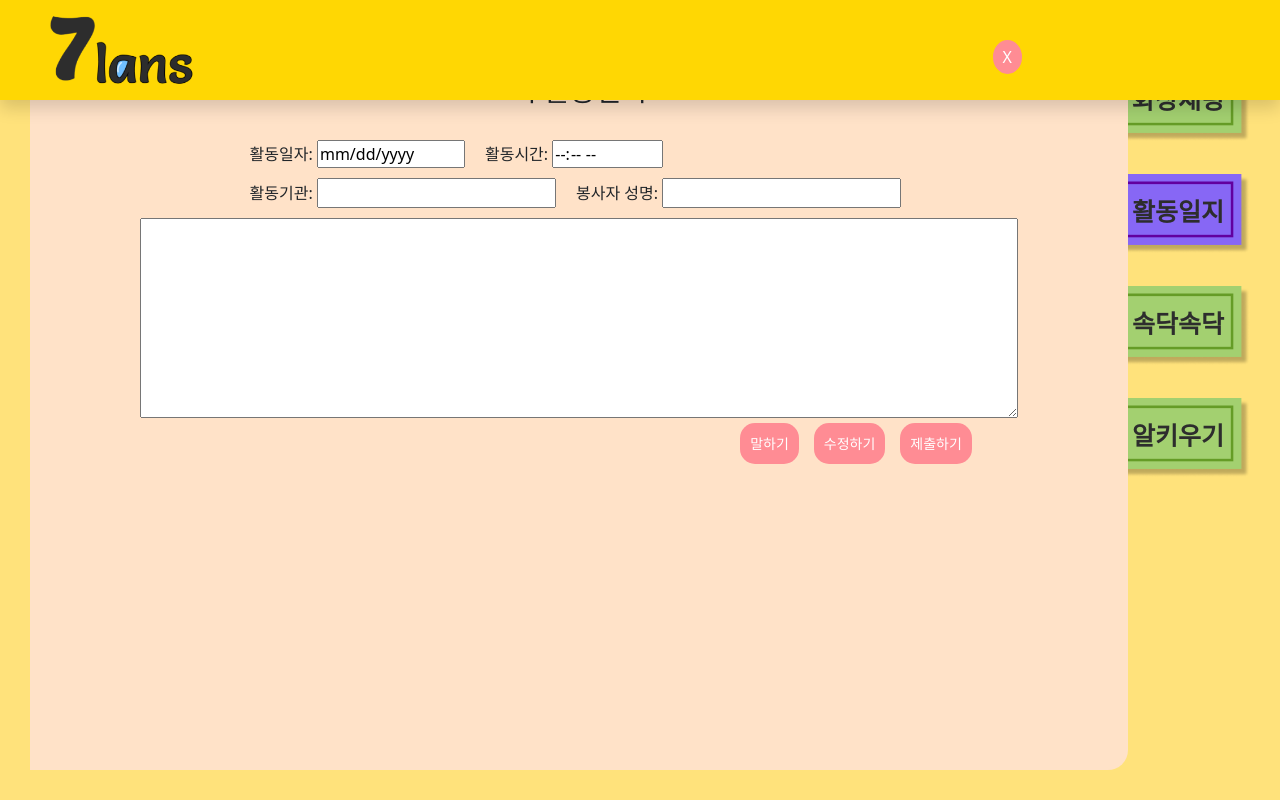
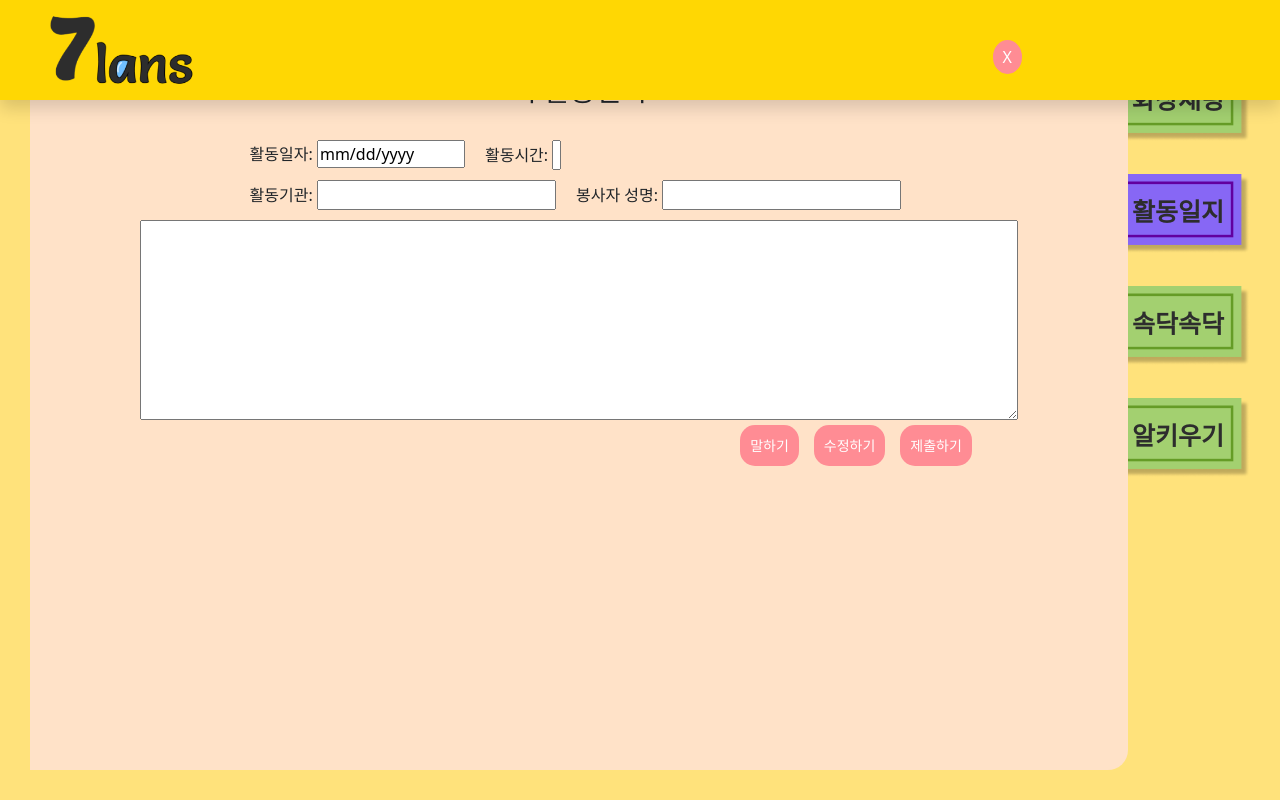
Before and after one commit to bavocadob/7lans, a React (Vite) app in the folder FRONT/7lans/: page /active_docs in a window 1280 px wide. Built offline with nearby package versions, Linux system fonts and the light colour scheme; no server answers; a web font is replaced by a local one.

Commit message:
update: update activityLog to pring activity time

```diff
--- a/FRONT/7lans/src/components/volunteer/active_docs/AcitveDocs.jsx
+++ b/FRONT/7lans/src/components/volunteer/active_docs/AcitveDocs.jsx
@@ -99,6 +99,8 @@ const CuteButtonWithMargin = styled(CuteButton)`
 
 export default function ActiveDocs() {
   const [activityLog, setActivityLog] = useState('')
+  const [activityTime, setActivityTime] = useState('')
+
   const [content, setContent] = useState("")
 
   const childInfo = useSelector((state) => state.child.value)
@@ -119,12 +121,24 @@ export default function ActiveDocs() {
     .then((res) => {
       //console.log(res.data)
       setActivityLog(res.data)
+
+      //content설정
       if(res.data.content == null || res.data.content == ""){
         setContent("활동을 입력해 주세요")
       }
       else{
       setContent(res.data.content)
       }
+
+      //time값 설정
+      const time = res.data.activityTime + "시간"
+                  + " : " + res.data.activityStartTime.substring(11, 13) + "시"
+                  + res.data.activityStartTime.substring(14, 16) +"분"
+                  +" ~ " + res.data.activityEndTime.substring(11, 13) + "시"
+                  + res.data.activityEndTime.substring(14, 16) + "분"
+      setActivityTime(time)
+      console.log(time)
+
     })
     .catch((err) => {
     });
@@ -148,6 +162,7 @@ export default function ActiveDocs() {
               activityLog={activityLog}
               content={content}
               setContent={setContent}
+              activityTime={activityTime}
             />
           </div>
 
--- a/FRONT/7lans/src/components/volunteer/active_docs/ActiveEdit.jsx
+++ b/FRONT/7lans/src/components/volunteer/active_docs/ActiveEdit.jsx
@@ -94,7 +94,7 @@ const CuteButtonWithMargin = styled(CuteButton)`
   margin-right: 10px;
 `;
 
-const ActiveEdit = ({activityLog, content, setContent}) => {
+const ActiveEdit = ({activityLog, content, setContent, activityTime}) => {
     const [isSubmitModalOpen, setIsSubmitModalOpen] = useState(false);
     const [isModalOpenSpeak, setIsModalOpenSpeak] = useState(false);
     const [isChangeModalOpen, setIsChangeModalOpen] = useState(false);
@@ -176,10 +176,10 @@ const ActiveEdit = ({activityLog, content, setContent}) => {
     setContent(e.target.value)
   }
 
-  const navigate = useNavigate();
+  const navigate = useNavigate()
 
-    return (
-        <Container>
+  return (
+    <Container>
       <CloseButton onClick={() => {navigate(-1)}}>X</CloseButton>
       <h3>{childInfo.childName}의 활동일지</h3>
       <br></br>
@@ -189,7 +189,10 @@ const ActiveEdit = ({activityLog, content, setContent}) => {
           활동일자: <input type="date" value={activityLog.dateInfo} readOnly/>
         </div>
         <div>
-          활동시간: <input type="time" readOnly/>
+          활동시간: <input type="text"
+                          value={activityTime}
+                          style={{ width: `${activityTime.length * 8 + 9}px`}}
+                          readOnly/>
         </div>
       </InputRow>
       <InputRow>
--- a/FRONT/7lans/src/components/volunteer/calendar/VolunteerCalendar.jsx
+++ b/FRONT/7lans/src/components/volunteer/calendar/VolunteerCalendar.jsx
@@ -165,7 +165,6 @@ const VolunteerCalendar = () => {
 
   //해당 아동의 미팅 정보 불러오기
   useEffect(() => {
-    //console.log("change")
     setRelation(childInfo.relationId);
     axios
       .post(`${urlInfo}/meetingSchedue`, {
```
